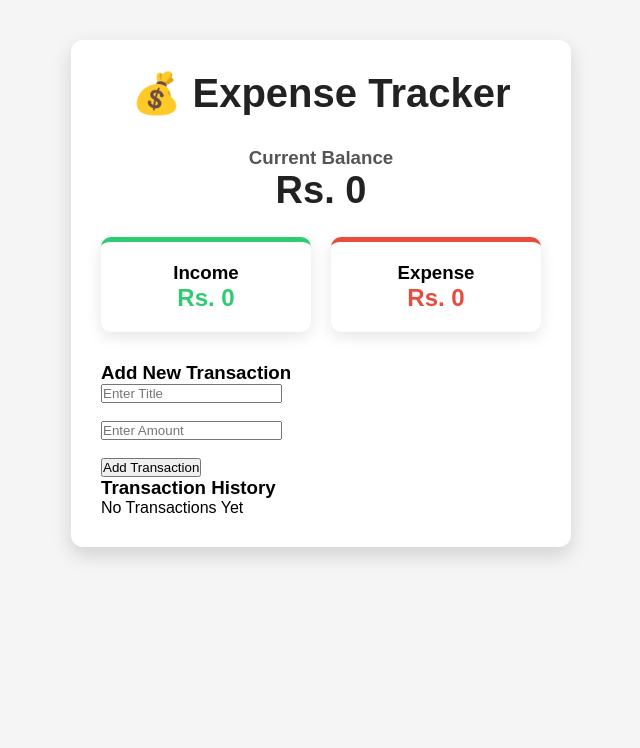
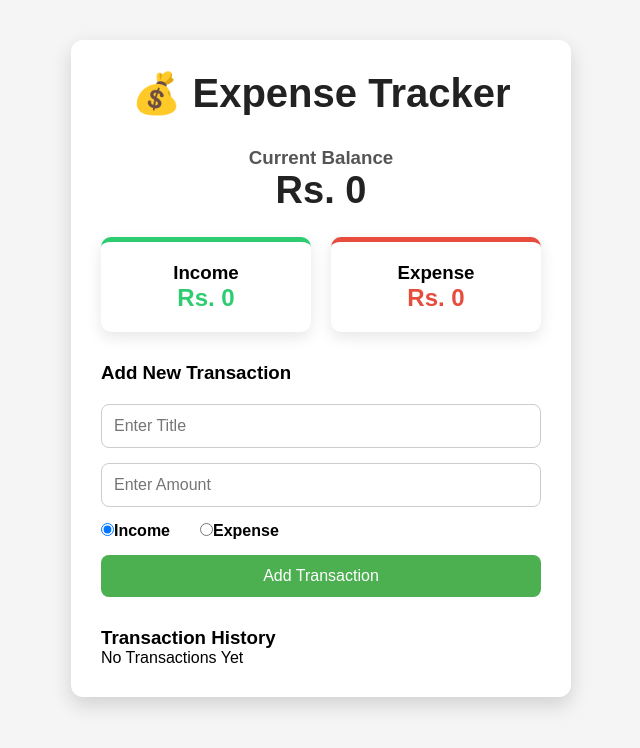
Before and after one commit to ShahabMaqbool/expense-tracker-react, a React (Vite) app: page / in a window 1280 px wide. Shown: the top 748 px of the page, without its empty margins (319-959 px from the left). Built offline with nearby package versions, Linux system fonts and the light colour scheme.

Commit message:
Improve transaction form with income and expense type

```diff
--- a/src/components/AddTransaction.css
+++ b/src/components/AddTransaction.css
@@ -0,0 +1,51 @@
+
+.transaction-form {
+  margin: 30px 0;
+}
+
+.transaction-form h3 {
+  margin-bottom: 20px;
+}
+
+.transaction-form form {
+  display: flex;
+  flex-direction: column;
+  gap: 15px;
+}
+
+.transaction-form input[type="text"],
+.transaction-form input[type="number"] {
+  padding: 12px;
+  border: 1px solid #ccc;
+  border-radius: 8px;
+  font-size: 16px;
+}
+
+.transaction-form input:focus {
+  outline: none;
+  border-color: #4caf50;
+}
+
+.radio-group {
+  display: flex;
+  gap: 30px;
+}
+
+.radio-group label {
+  font-weight: bold;
+}
+
+.transaction-form button {
+  padding: 12px;
+  background: #4caf50;
+  color: white;
+  border: none;
+  border-radius: 8px;
+  cursor: pointer;
+  font-size: 16px;
+  transition: 0.3s;
+}
+
+.transaction-form button:hover {
+  background: #388e3c;
+}
--- a/src/components/AddTransaction.jsx
+++ b/src/components/AddTransaction.jsx
@@ -1,39 +1,46 @@
 import { useState } from "react";
+import "./AddTransaction.css";
 
 function AddTransaction({ addTransaction }) {
   const [title, setTitle] = useState("");
   const [amount, setAmount] = useState("");
+  const [type, setType] = useState("income");
 
   const handleSubmit = (e) => {
     e.preventDefault();
 
-    if (title === "" || amount === "") return;
+    if (title.trim() === "" || amount === "") {
+      alert("Please fill all fields.");
+      return;
+    }
 
     const transaction = {
       title,
-      amount: Number(amount),
+      amount:
+        type === "expense"
+          ? -Math.abs(Number(amount))
+          : Math.abs(Number(amount)),
     };
 
     addTransaction(transaction);
 
     setTitle("");
     setAmount("");
+    setType("income");
   };
 
   return (
-    <div>
+    <div className="transaction-form">
       <h3>Add New Transaction</h3>
 
       <form onSubmit={handleSubmit}>
+
         <input
           type="text"
           placeholder="Enter Title"
           value={title}
           onChange={(e) => setTitle(e.target.value)}
         />
-
-        <br />
-        <br />
 
         <input
           type="number"
@@ -42,10 +49,32 @@ function AddTransaction({ addTransaction }) {
           onChange={(e) => setAmount(e.target.value)}
         />
 
-        <br />
-        <br />
+        <div className="radio-group">
+          <label>
+            <input
+              type="radio"
+              value="income"
+              checked={type === "income"}
+              onChange={(e) => setType(e.target.value)}
+            />
+            Income
+          </label>
 
-        <button>Add Transaction</button>
+          <label>
+            <input
+              type="radio"
+              value="expense"
+              checked={type === "expense"}
+              onChange={(e) => setType(e.target.value)}
+            />
+            Expense
+          </label>
+        </div>
+
+        <button type="submit">
+          Add Transaction
+        </button>
+
       </form>
     </div>
   );
```
